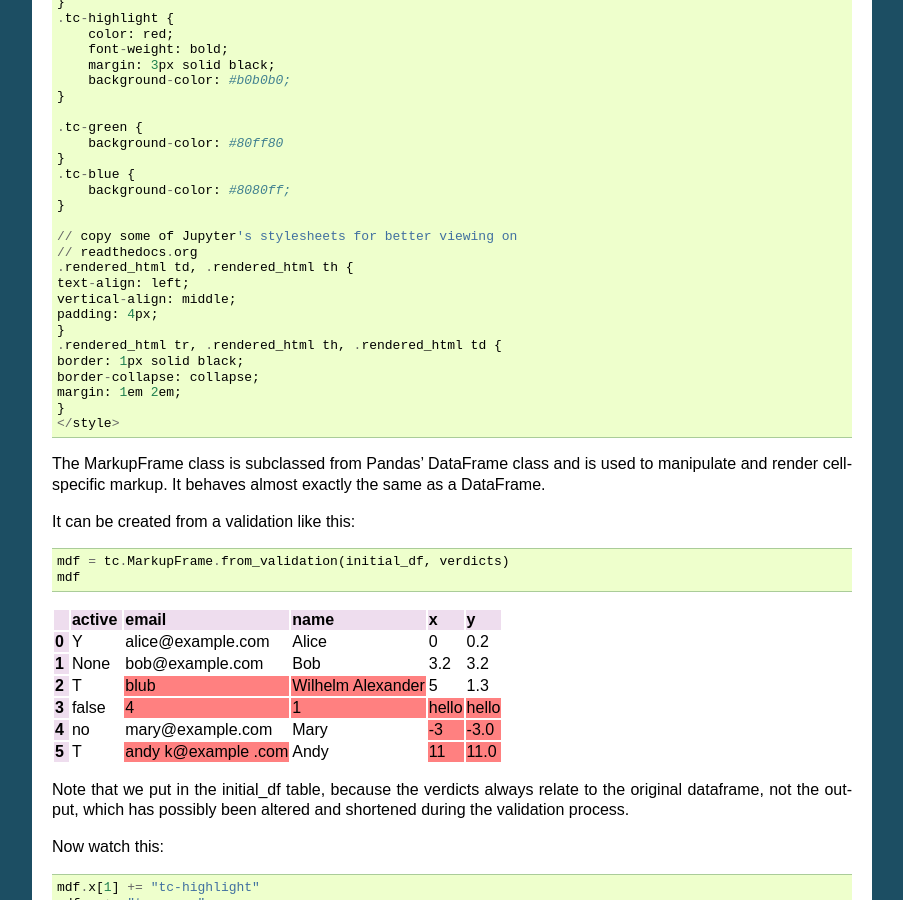
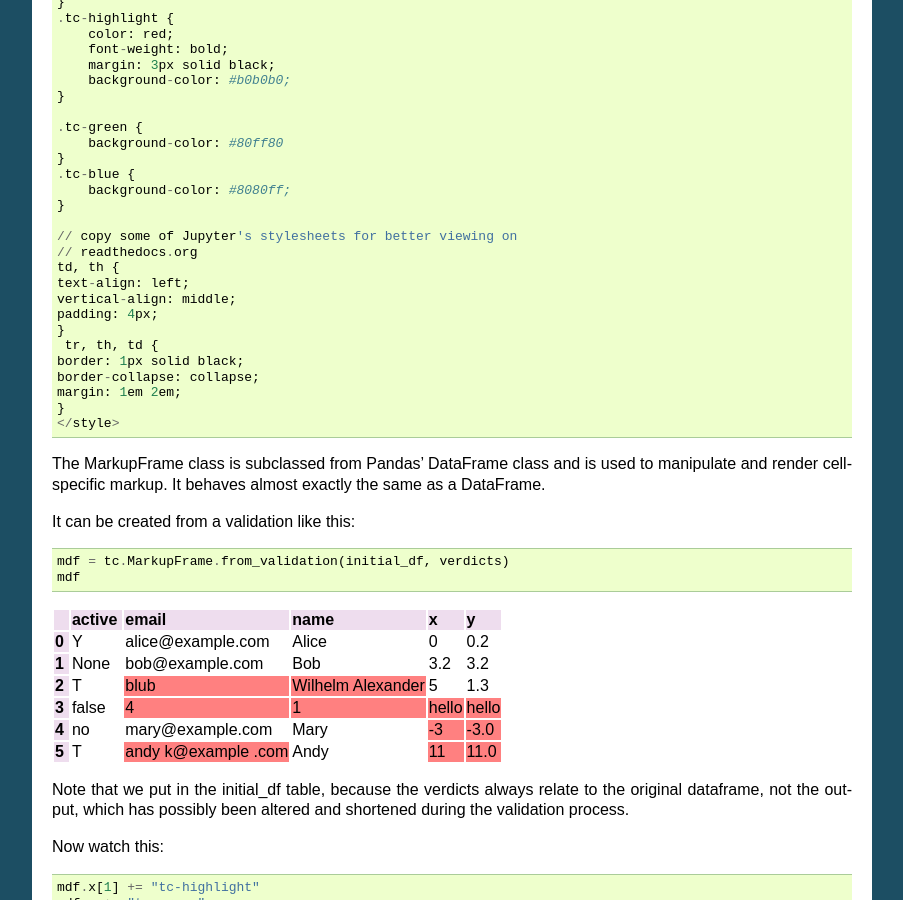
Before and after one commit to akloster/table-cleaner, a Sphinx documentation site: the page built from docs/source/Tutorial.rst, in a window 1280 px wide and 900 px high, scrolled down 4374 px. Shown: the whole window, without its empty margins (198-1101 px from the left). Built offline with Sphinx 7.4.7, drawn with Linux system fonts in a browser that asks for light colours.

Commit message:
Tutorial update

```diff
--- a/docs/source/Tutorial.rst
+++ b/docs/source/Tutorial.rst
@@ -777,12 +777,12 @@ for the notebook, like so:
 
     // copy some of Jupyter's stylesheets for better viewing on
     // readthedocs.org
-    .rendered_html td, .rendered_html th {
+    td, th {
     text-align: left;
     vertical-align: middle;
     padding: 4px;
     }
-    .rendered_html tr, .rendered_html th, .rendered_html td {
+     tr, th, td {
     border: 1px solid black;
     border-collapse: collapse;
     margin: 1em 2em;
```
Also changed, not shown: docs/source/Tutorial.ipynb.
